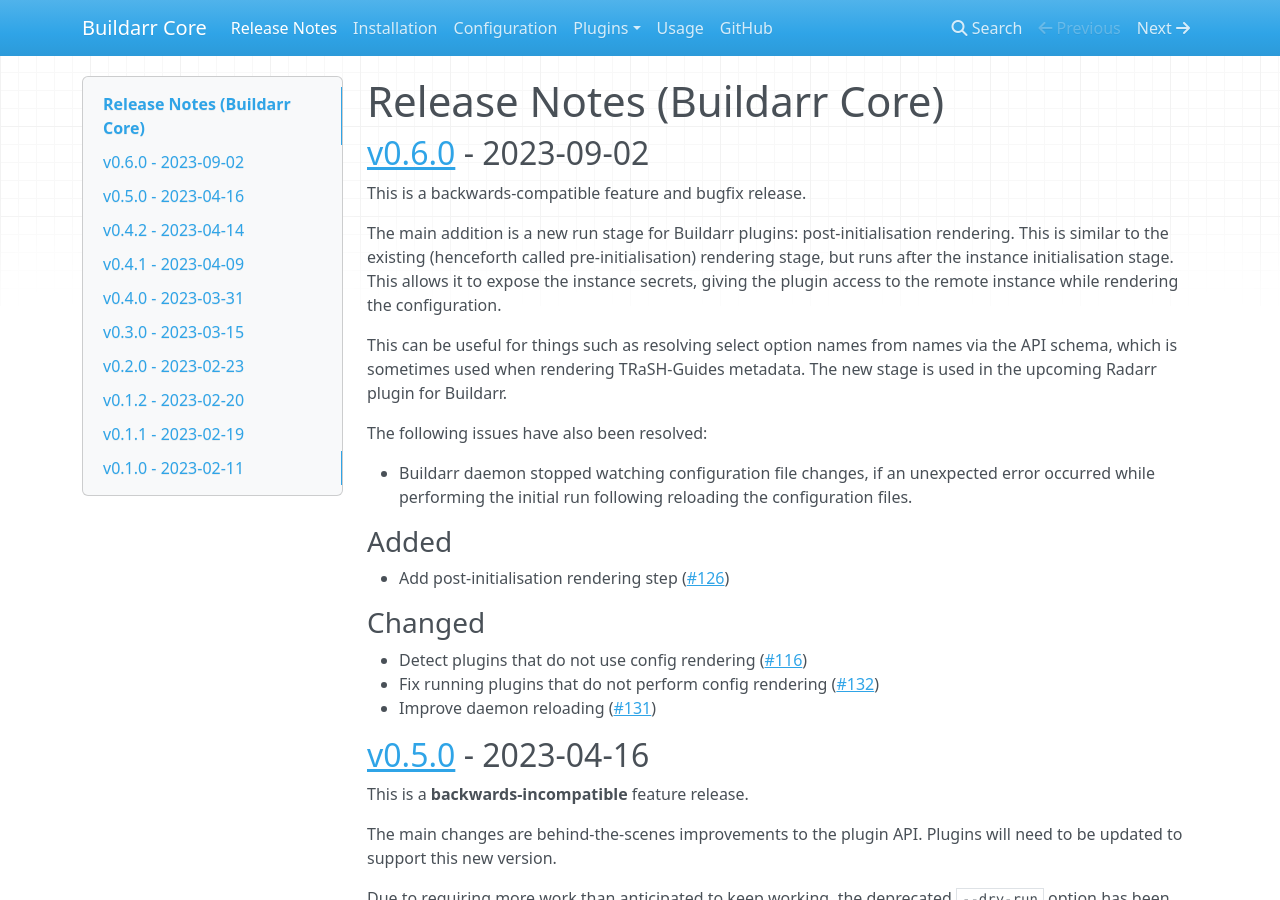
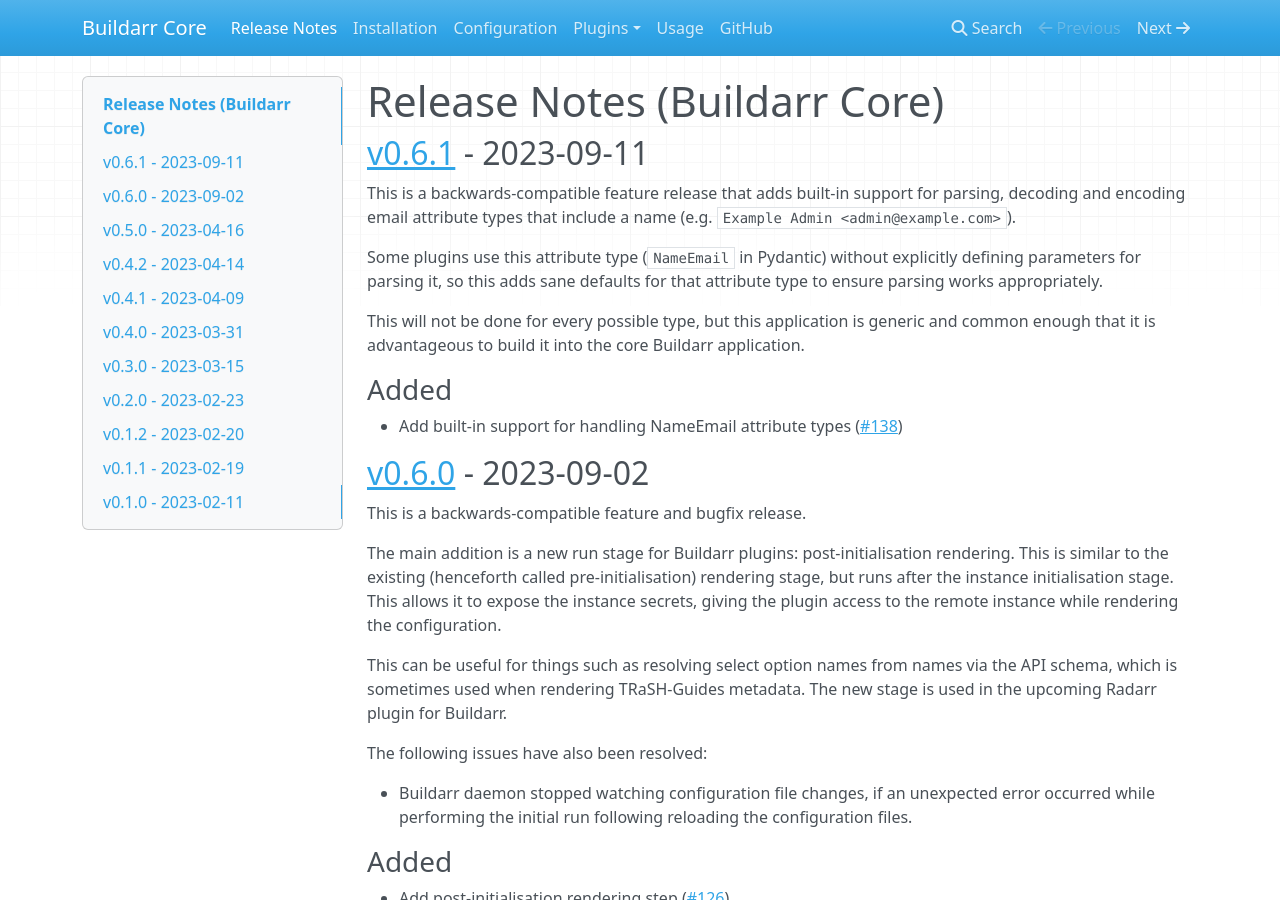
Before and after one commit to buildarr/buildarr, an MkDocs documentation site: the page built from docs/release-notes.md, in a window 1280 px wide and 900 px high. Built offline with MkDocs 1.6.1, drawn with Linux system fonts in a browser that asks for light colours; nearby versions of some CDN libraries.

Commit message:
Tag v0.6.1 (#140)
* Set package version
* Add release notes
* Remove VS Code project files (fixes issue #135)
* Update `.gitignore`

```diff
--- a/docs/release-notes.md
+++ b/docs/release-notes.md
@@ -1,4 +1,17 @@
 # Release Notes (Buildarr Core)
+
+## [v0.6.1](https://github.com/buildarr/buildarr/releases/tag/v0.6.1) - 2023-09-11
+
+This is a backwards-compatible feature release that adds built-in support for parsing, decoding and encoding email attribute types that include a name (e.g. `Example Admin <admin@example.com>`).
+
+Some plugins use this attribute type (`NameEmail` in Pydantic) without explicitly defining parameters for parsing it, so this adds sane defaults for that attribute type to ensure parsing works appropriately.
+
+This will not be done for every possible type, but this application is generic and common enough that it is advantageous to build it into the core Buildarr application.
+
+### Added
+
+* Add built-in support for handling NameEmail attribute types ([#138](https://github.com/buildarr/buildarr/pull/138))
+
 
 ## [v0.6.0](https://github.com/buildarr/buildarr/releases/tag/v0.6.0) - 2023-09-02
 
@@ -21,6 +34,7 @@
 * Detect plugins that do not use config rendering ([#116](https://github.com/buildarr/buildarr/pull/116))
 * Fix running plugins that do not perform config rendering ([#132](https://github.com/buildarr/buildarr/pull/132))
 * Improve daemon reloading ([#131](https://github.com/buildarr/buildarr/pull/131))
+
 
 ## [v0.5.0](https://github.com/buildarr/buildarr/releases/tag/v0.5.0) - 2023-04-16
 
--- a/pyproject.toml
+++ b/pyproject.toml
@@ -7,7 +7,7 @@
 
 [tool.poetry]
 name = "buildarr"
-version = "0.6.0"
+version = "0.6.1"
 description = "Constructs and configures Arr PVR stacks"
 authors = ["Callum Dickinson <callum.dickinson.nz@gmail.com>"]
 license = "GPL-3.0-or-later"
```
Also changed, not shown: 1 other file.
